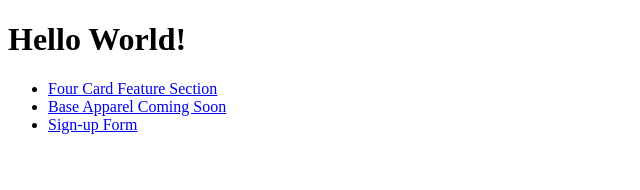
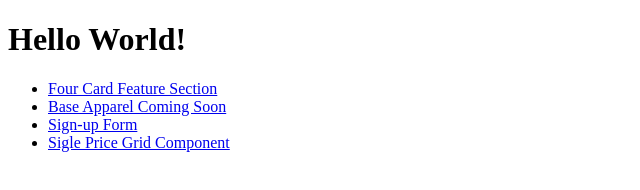
Before and after one commit to florinpop17/frontend-mentor-challenges, a plain HTML site: page index.html in a window 1280 px wide. Shown: the whole page, without its empty margins (0-640 px from the left). Drawn offline with Linux system fonts and the light colour scheme.

Commit message:
added project to index.html

```diff
--- a/index.html
+++ b/index.html
@@ -24,6 +24,11 @@
 					Sign-up Form
 				</a>
 			</li>
+			<li>
+				<a href="/single-price-grid-component-master/index.html">
+					Sigle Price Grid Component
+				</a>
+			</li>
 		</ul>
 	</body>
 </html>
```
